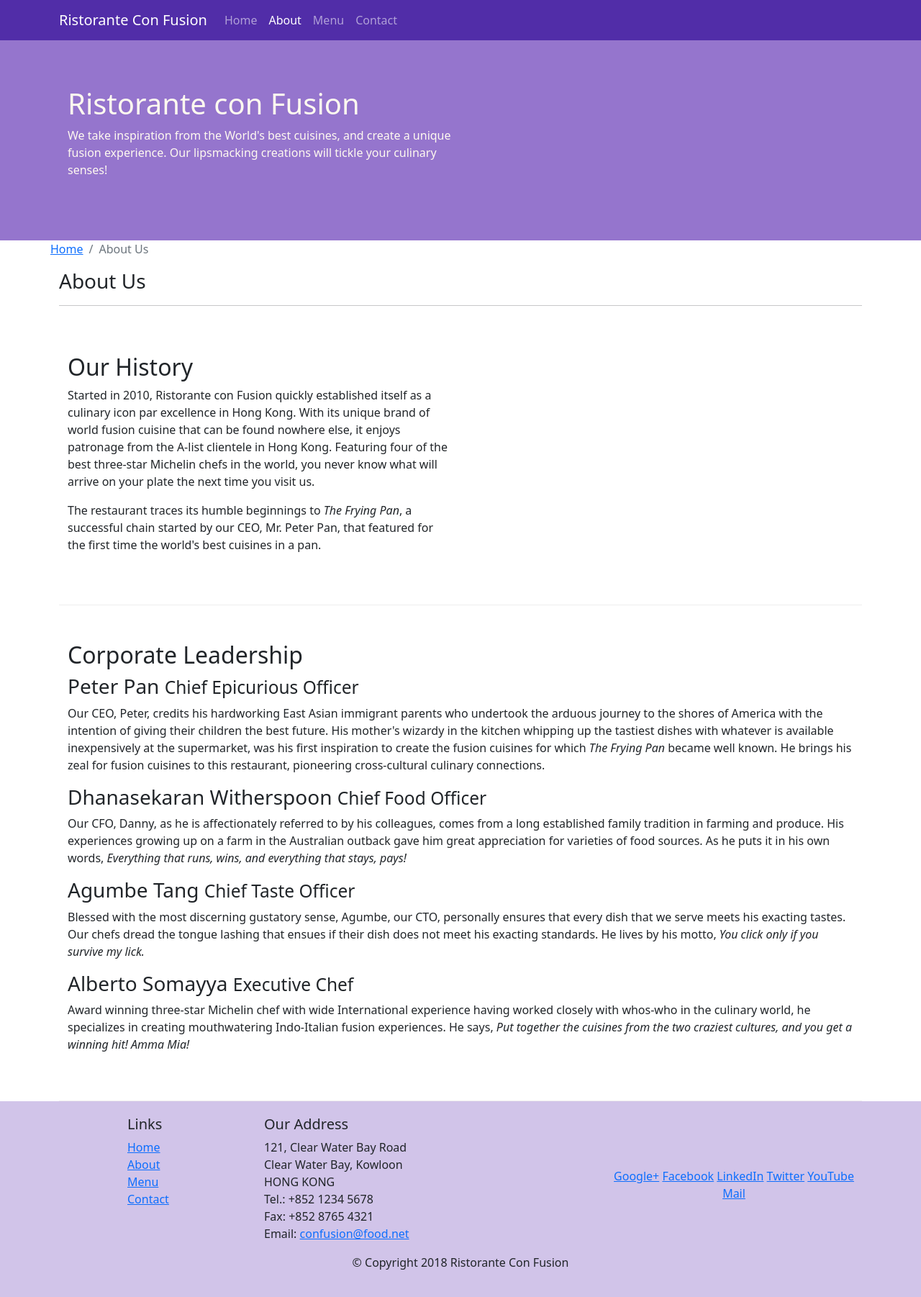
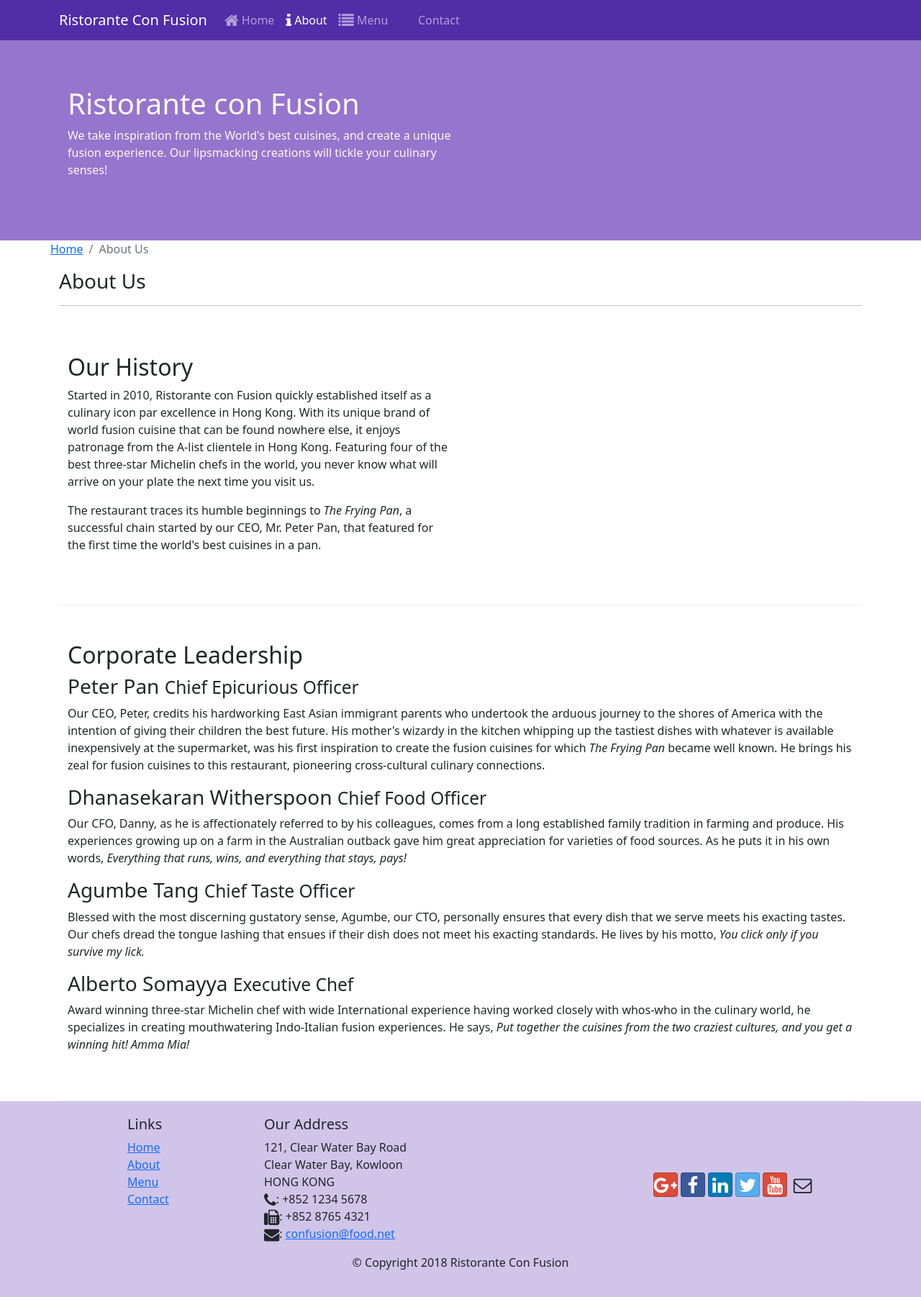
Before and after one commit to dumezthomas/conFusion, a website: page aboutus.html in a window 1280 px wide. Shown: the whole page at 72% size. Drawn offline with nearby package versions, Linux system fonts and the light colour scheme.

Commit message:
Icon Fonts

```diff
--- a/aboutus.html
+++ b/aboutus.html
@@ -5,8 +5,13 @@
     <meta charset="utf-8" />
     <meta name="viewport" content="width=device-width, initial-scale=1" />
 
-    <!-- Bootstrap CSS -->
+    <!-- Bootstrap and Bootstrap Social CSS -->
     <link href="node_modules/bootstrap/dist/css/bootstrap.min.css" rel="stylesheet" />
+    <link href="node_modules/bootstrap-social/bootstrap-social.css" rel="stylesheet" />
+
+    <!-- Font Awesome CSS -->
+    <link href="node_modules/font-awesome/css/font-awesome.min.css" rel="stylesheet" />
+
     <link href="css/styles.css" rel="stylesheet" />
 
     <title>Ristorante Con Fusion: About Us</title>
@@ -23,10 +28,18 @@
 
         <div class="collapse navbar-collapse" id="Navbar">
           <ul class="navbar-nav mr-auto">
-            <li class="nav-item"><a class="nav-link" href="./index.html">Home</a></li>
-            <li class="nav-item"><a class="nav-link active" href="#">About</a></li>
-            <li class="nav-item"><a class="nav-link" href="#">Menu</a></li>
-            <li class="nav-item"><a class="nav-link" href="#">Contact</a></li>
+            <li class="nav-item">
+              <a class="nav-link" href="./index.html"><span class="fa fa-home fa-lg"></span> Home</a>
+            </li>
+            <li class="nav-item">
+              <a class="nav-link active" href="#"><span class="fa fa-info fa-lg"></span> About</a>
+            </li>
+            <li class="nav-item">
+              <a class="nav-link" href="#"><span class="fa fa-list fa-lg"></span> Menu</a>
+            </li>
+            <li class="nav-item">
+              <a class="nav-link" href="#"><span class="fa fa-address-card fa-lg"></span> Contact</a>
+            </li>
           </ul>
         </div>
       </div>
@@ -129,19 +142,24 @@
               121, Clear Water Bay Road<br />
               Clear Water Bay, Kowloon<br />
               HONG KONG<br />
-              Tel.: +852 1234 5678<br />
-              Fax: +852 8765 4321<br />
-              Email: <a href="mailto:confusion@food.net">confusion@food.net</a>
+              <i class="fa fa-phone fa-lg"></i>: +852 1234 5678<br />
+              <i class="fa fa-fax fa-lg"></i>: +852 8765 4321<br />
+              <i class="fa fa-envelope fa-lg"></i>:
+              <a href="mailto:confusion@food.net">confusion@food.net</a>
             </address>
           </div>
           <div class="col-12 col-sm-4 align-self-center">
             <div class="text-center">
-              <a href="http://google.com/+">Google+</a>
-              <a href="http://www.facebook.com/profile.php?id=">Facebook</a>
-              <a href="http://www.linkedin.com/in/">LinkedIn</a>
-              <a href="http://twitter.com/">Twitter</a>
-              <a href="http://youtube.com/">YouTube</a>
-              <a href="mailto:">Mail</a>
+              <a class="btn btn-social-icon btn-google" href="http://google.com/+"><i class="fa fa-google-plus"></i></a>
+              <a class="btn btn-social-icon btn-facebook" href="http://www.facebook.com/profile.php?id="
+                ><i class="fa fa-facebook"></i
+              ></a>
+              <a class="btn btn-social-icon btn-linkedin" href="http://www.linkedin.com/in/"
+                ><i class="fa fa-linkedin"></i
+              ></a>
+              <a class="btn btn-social-icon btn-twitter" href="http://twitter.com/"><i class="fa fa-twitter"></i></a>
+              <a class="btn btn-social-icon btn-google" href="http://youtube.com/"><i class="fa fa-youtube"></i></a>
+              <a class="btn btn-social-icon" href="mailto:"><i class="fa fa-envelope-o"></i></a>
             </div>
           </div>
         </div>
--- a/package.json
+++ b/package.json
@@ -14,6 +14,8 @@
     "lite-server": "^2.3.0"
   },
   "dependencies": {
-    "bootstrap": "^5.1.3"
+    "bootstrap": "^5.1.3",
+    "bootstrap-social": "^5.1.1",
+    "font-awesome": "^4.7.0"
   }
 }
```
Also changed, not shown: index.html (+32 -14 lines), 1 other file.
